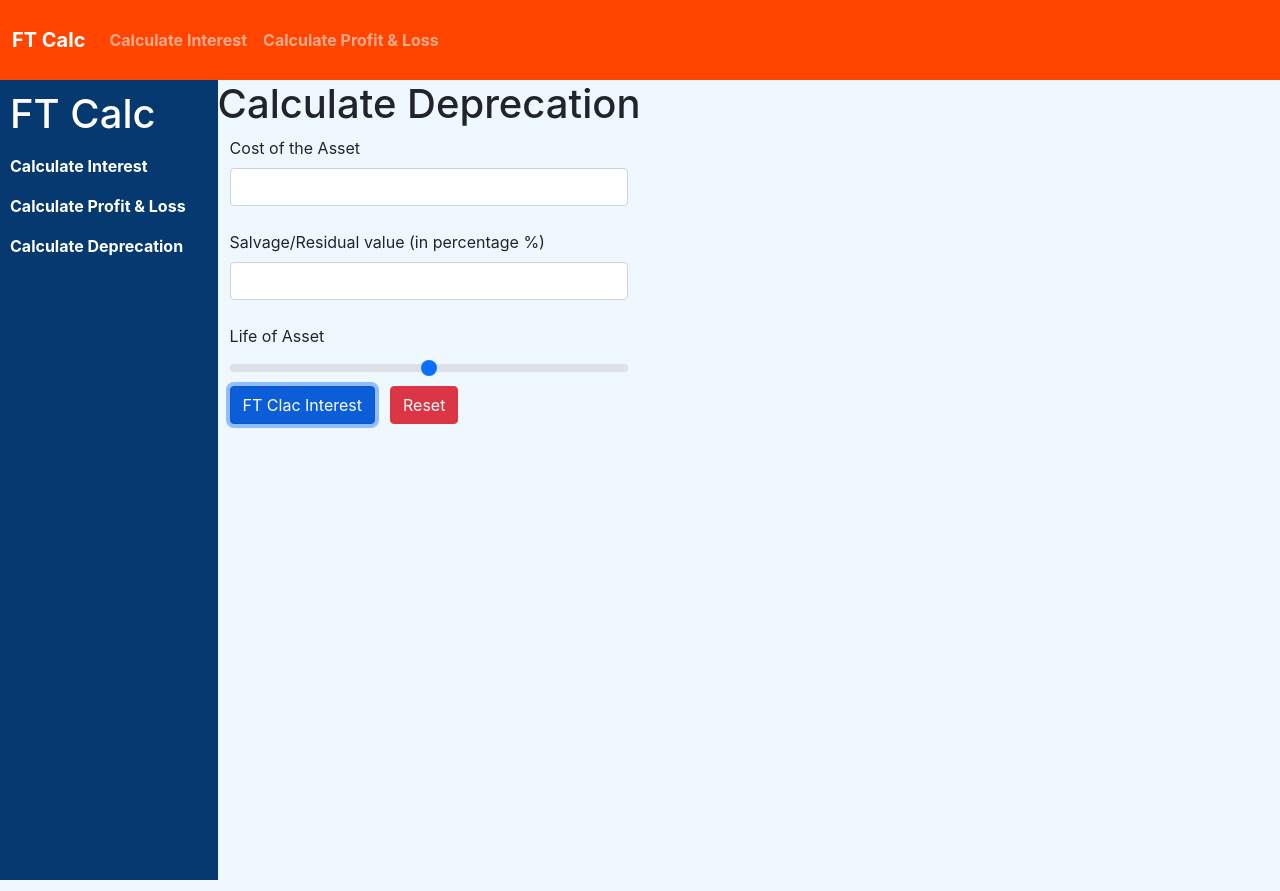
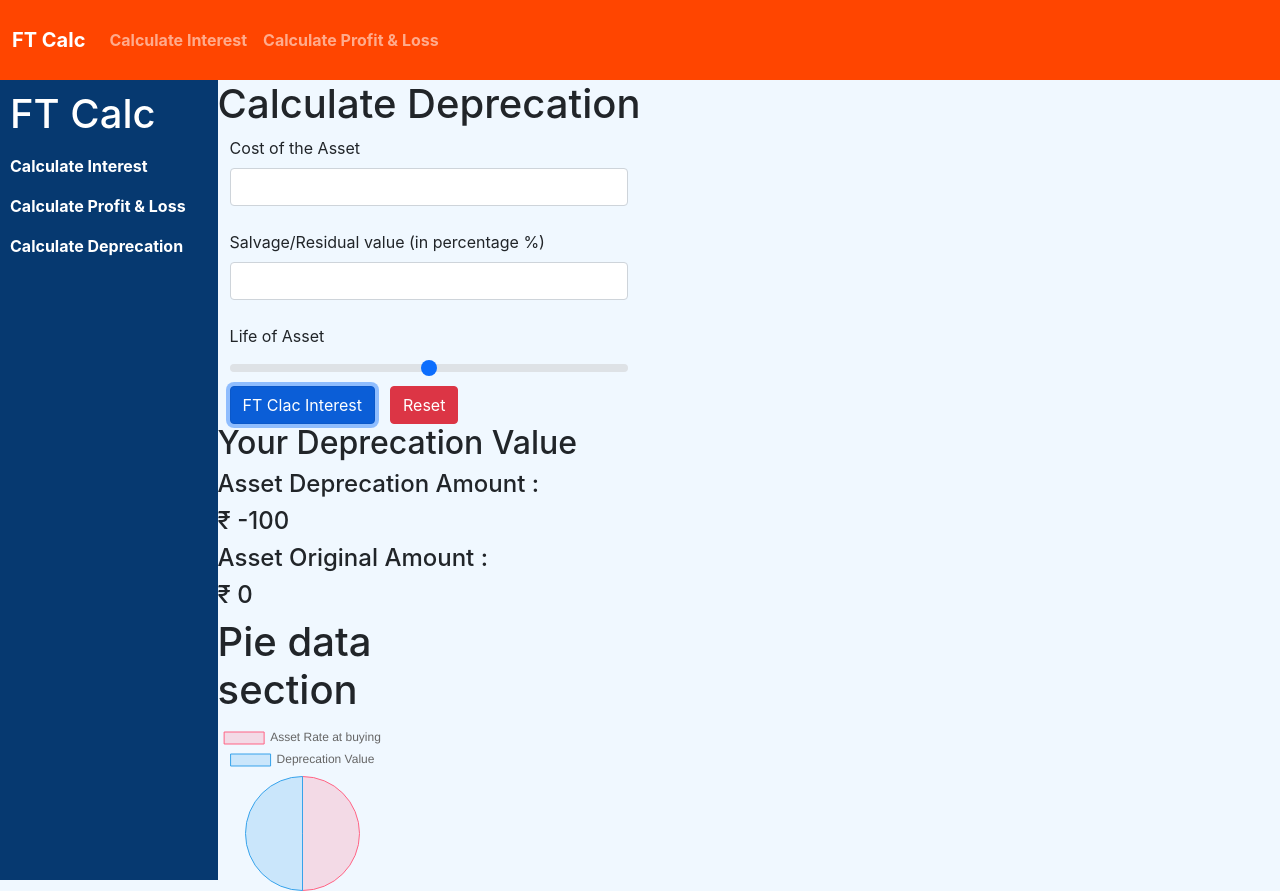
Before and after one commit to Sakrateesh-R/FT-Calc-QA, a React (Create React App) app: page /deprecation in a window 1280 px wide. Both pictures are taken after a click on the button "FT Clac Interest". Built offline with nearby package versions, Linux system fonts and the light colour scheme.

Commit message:
Updated depreciation module

```diff
--- a/src/components/calculations/Depreciation.js
+++ b/src/components/calculations/Depreciation.js
@@ -1,21 +1,82 @@
 import { useState } from "react"
+import { Chart as ChartJS, ArcElement, Tooltip, Legend } from 'chart.js';
+import { Pie } from 'react-chartjs-2';
+
+ChartJS.register(ArcElement, Tooltip, Legend);
 
 export default function Deprecation(){
 
-    const [depValue, setDepValue] = useState({})
+    const [data, setData] = useState({});
+
+    const [depValue, setDepValue] = useState({
+        CTA:0,
+        SRValue:0,
+        LOA:0
+    })
     const handleChange = (e) =>{
         const{name,value} = e.target;
         setDepValue({...depValue,[name]:value})
         console.log(depValue)
     }
+    const [calculateRender, setCalculateRender] = useState({
+        calculateRender:false
+    })
     console.log(depValue)
+    const [deprecationAmount,setDeprecationAmount] = useState({});
+    const [piedata, setPieData] = useState()
+
+    var obj = new Object();
 
     function Calculate(){
+        const loopnum = depValue.LOA;
+        var Initial_Amount = depValue.CTA;
 
+        for(let dObject=0; dObject<=loopnum; dObject++){
+            console.log("in loop");
+
+            console.log("in condition")
+            let depAmount = Initial_Amount - 100;
+            var swapAmount = depAmount;
+            obj = {[dObject]:swapAmount};
+            // console.log(obj);
+            Initial_Amount = swapAmount;
+            setDeprecationAmount({...deprecationAmount,dObject:Initial_Amount});
+            setCalculateRender({
+                calculateRender: true
+            })
+            setPieData({
+                OriginalAmount:Initial_Amount,
+                DeprecationAmount:deprecationAmount.dObject
+            })
+            console.log("Pie Date" +" "+ piedata)
+            setData({labels: ['Asset Rate at buying','Deprecation Value'],
+            datasets: [
+            {
+                label: "FT Calc",
+                data: [Initial_Amount,swapAmount],
+                backgroundColor: [
+                'rgba(255, 99, 132, 0.2)',
+                'rgba(54, 162, 235, 0.2)',
+                ],
+                borderColor: [
+                'rgba(255, 99, 132, 1)',
+                'rgba(54, 162, 235, 1)'
+                ],
+                borderWidth: 1,
+            }
+            ],})
+            console.log(Initial_Amount)
+
+        }
+        console.log(deprecationAmount)
+        console.log(obj);
     }
 
     function Reset(){
         setDepValue({});
+        setCalculateRender({
+            calculateRender:false
+        })
     }
 
     return(
@@ -37,6 +98,53 @@ export default function Deprecation(){
                 <button  onClick={Calculate} className="btn-calc btn btn-primary"> FT Clac Interest </button>
                 <button className="btn btn-danger" onClick={Reset}> Reset </button>
             </div>
+            {
+                deprecationAmount.dObject?
+                <div>
+                    <div className="Interest-Result-Section-right" >
+                        <h2>Your Deprecation Value</h2>
+                        <div className="Interest-Result-Overview">
+                            <h4 className="form-label" >Asset Deprecation Amount : </h4>
+                            <h4>₹ {!deprecationAmount.dObject? 0 : deprecationAmount.dObject}</h4>
+                            <h4 className="form-label" >Asset Original Amount : </h4>
+                            <h4 >₹ {!depValue.CTA ? 0 : depValue.CTA}</h4>
+                        </div>
+                        {/* <div className="Interest-Pie-chart">
+                            <h1>Pie data section</h1>
+                            <Pie
+                            data={data}
+                            updateMode = "reset"
+                            />
+                        </div> */}
+                    </div>
+                    <div className="Interest-Pie-chart">
+                    <h1>Pie data section</h1>
+                    <Pie
+                    data={data}
+                    updateMode = "reset"
+                    />
+                    </div>
+                </div>
+                // <div className="Depreciation-calculation">
+                //     <div className="Depreciation-section-value">
+                //         <h2></h2>
+                //         <div className="Depreciation-calculate-section">
+                //             <h3> {}</h3>
+                //             <h3> {depValue.CTA}</h3>
+                //         </div>
+                //         <div className="Interest-Pie-chart">
+                //             <h1>Pie data section</h1>
+                //             <Pie
+                //             data={data}
+                //             updateMode = "reset"
+                //             />
+                //         </div>
+                //     </div>
+                // </div>
+                :
+                console.log("not calculated")
+            }
+
         </div>
     )
 }
```
